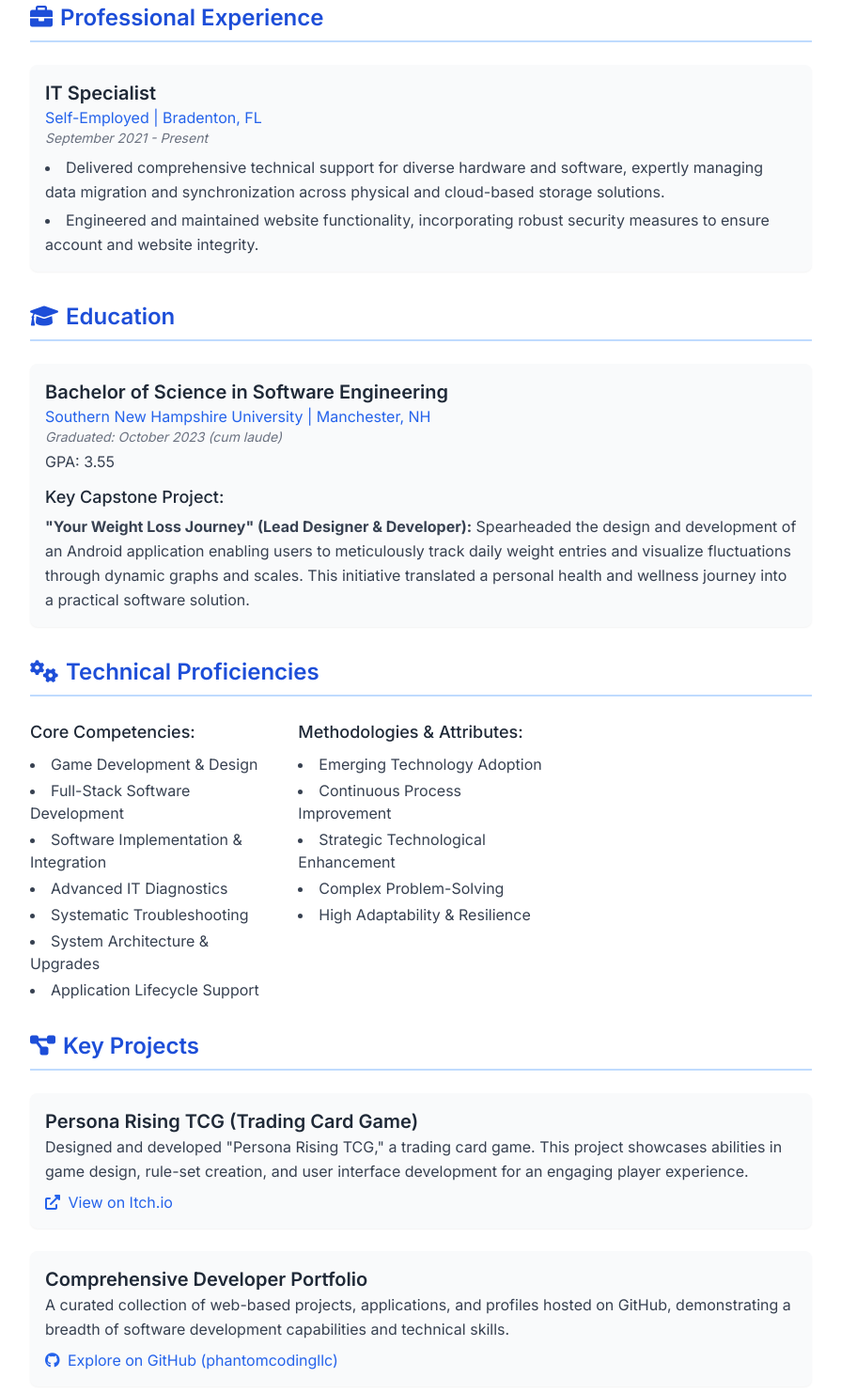
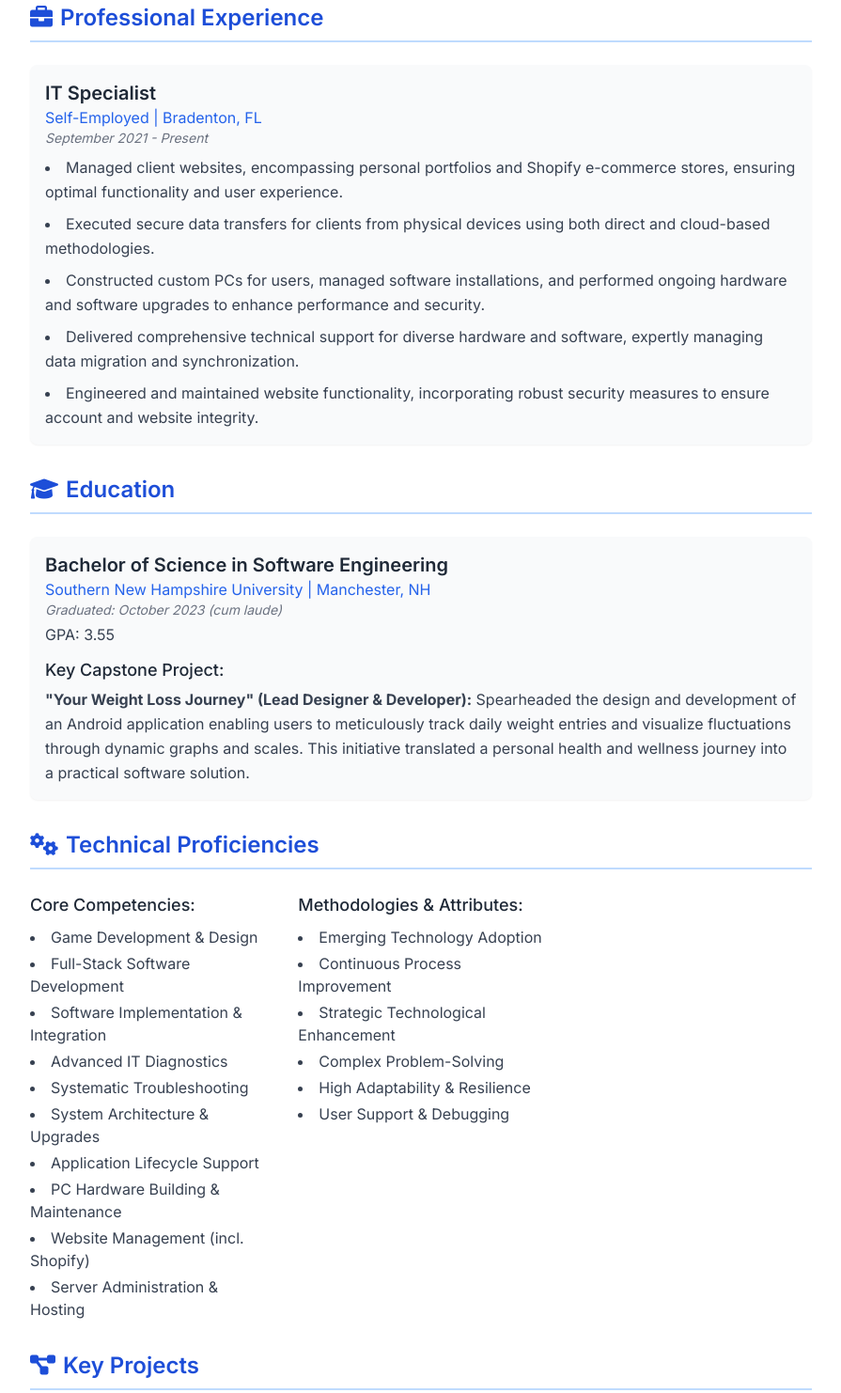
Before and after one commit to outlawstarz/Resume, a plain HTML site: page index.html in a window 1280 px wide. Shown: the part 502-1984 px from the top of the page at 94% size, without its empty margins (192-1087 px from the left). Drawn offline with nearby package versions, Linux system fonts and the light colour scheme.

Commit message:
Update index.html

```diff
--- a/index.html
+++ b/index.html
@@ -90,8 +90,11 @@
                     <h3 class="text-xl font-semibold text-gray-800">IT Specialist</h3>
                     <p class="text-md text-blue-600">Self-Employed | Bradenton, FL</p>
                     <p class="text-sm text-gray-500 italic">September 2021 - Present</p>
-                    <ul class="list-disc list-inside mt-2 text-gray-700 space-y-1 leading-relaxed">
-                        <li>Delivered comprehensive technical support for diverse hardware and software, expertly managing data migration and synchronization across physical and cloud-based storage solutions.</li>
+                    <ul class="list-disc list-inside mt-2 text-gray-700 space-y-2 leading-relaxed">
+                        <li>Managed client websites, encompassing personal portfolios and Shopify e-commerce stores, ensuring optimal functionality and user experience.</li>
+                        <li>Executed secure data transfers for clients from physical devices using both direct and cloud-based methodologies.</li>
+                        <li>Constructed custom PCs for users, managed software installations, and performed ongoing hardware and software upgrades to enhance performance and security.</li>
+                        <li>Delivered comprehensive technical support for diverse hardware and software, expertly managing data migration and synchronization.</li>
                         <li>Engineered and maintained website functionality, incorporating robust security measures to ensure account and website integrity.</li>
                     </ul>
                 </div>
@@ -130,6 +133,9 @@
                             <li>Systematic Troubleshooting</li>
                             <li>System Architecture & Upgrades</li>
                             <li>Application Lifecycle Support</li>
+                            <li>PC Hardware Building & Maintenance</li>
+                            <li>Website Management (incl. Shopify)</li>
+                            <li>Server Administration & Hosting</li>
                         </ul>
                     </div>
                      <div>
@@ -140,6 +146,7 @@
                              <li>Strategic Technological Enhancement</li>
                              <li>Complex Problem-Solving</li>
                              <li>High Adaptability & Resilience</li>
+                             <li>User Support & Debugging</li>
                         </ul>
                     </div>
                 </div>
@@ -160,14 +167,21 @@
                         </a>
                     </div>
                 </div>
+                 <div class="mb-6 p-4 bg-gray-50 rounded-lg shadow-sm hover:shadow-md transition-shadow duration-300">
+                    <h3 class="text-xl font-semibold text-gray-800">Private Game Server Hosting & Administration</h3>
+                    <p class="text-sm text-gray-500 italic mb-1">Servers Hosted: Minecraft, Valheim, Palworld, FFXI</p>
+                    <p class="text-gray-700 leading-relaxed mb-2">
+                        Maintain and host multiple private game servers from a home-based setup for a community of 10+ users. Responsibilities include server setup, mod pack management and upgrades, user issue debugging, save data backups, and ensuring consistent uptime for seamless gameplay.
+                    </p>
+                    </div>
                 <div class="mb-6 p-4 bg-gray-50 rounded-lg shadow-sm hover:shadow-md transition-shadow duration-300">
                     <h3 class="text-xl font-semibold text-gray-800">Comprehensive Developer Portfolio</h3>
                     <p class="text-gray-700 leading-relaxed mb-2">
                         A curated collection of web-based projects, applications, and profiles hosted on GitHub, demonstrating a breadth of software development capabilities and technical skills.
                     </p>
                     <div class="flex space-x-3">
-                        <a href="https://github.com/phantomcodingllc" target="_blank" rel="noopener noreferrer" class="text-blue-600 hover:text-blue-800 hover:underline transition-colors duration-300">
-                            <i class="fab fa-github mr-1"></i> Explore on GitHub (phantomcodingllc)
+                        <a href="https://github.com/outlawstarz" target="_blank" rel="noopener noreferrer" class="text-blue-600 hover:text-blue-800 hover:underline transition-colors duration-300">
+                            <i class="fab fa-github mr-1"></i> Explore on GitHub (Outlawstarz)
                         </a>
                     </div>
                 </div>
```
